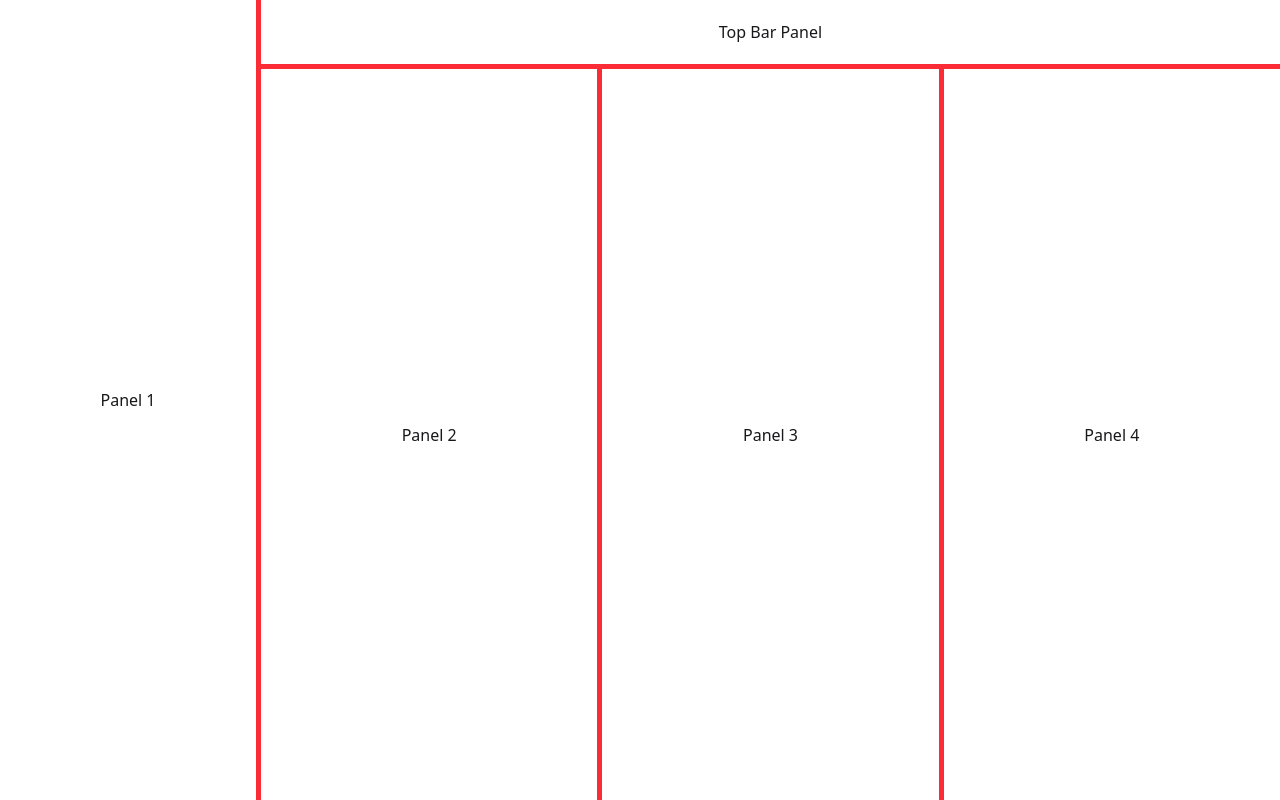
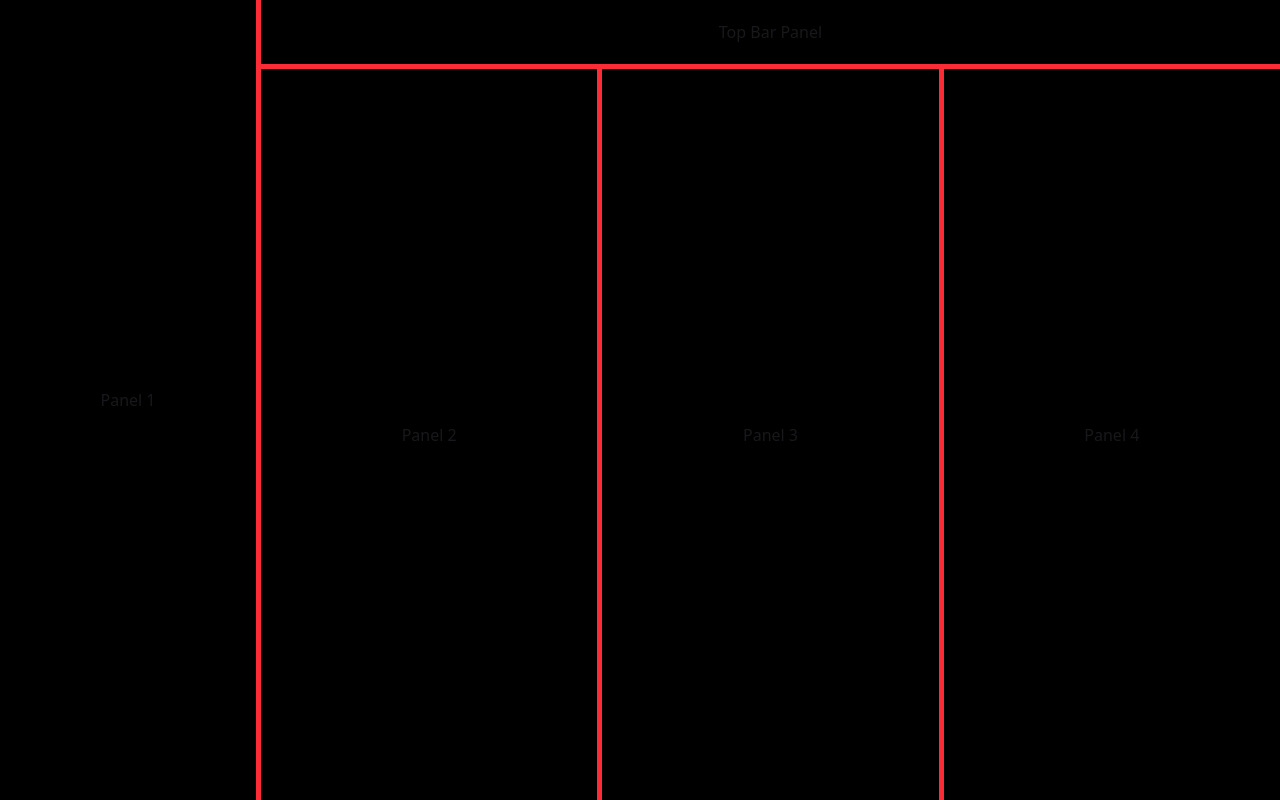
Before and after one commit to no-garlic/lyrical, a Django app: page /song_edit in a window 1280 px wide. Run offline with Django 3.2, Linux system fonts and the light colour scheme.

Commit message:
Add black background utility and update song edit layout for consistency

```diff
--- a/lyrical/templates/lyrical/song_edit.html
+++ b/lyrical/templates/lyrical/song_edit.html
@@ -6,10 +6,10 @@
 
 {% block body %}
     {% csrf_token %}
-    <div id="song-edit-container" class="flex h-screen w-screen overflow-hidden">
+    <div id="song-edit-container" class="flex h-screen w-screen overflow-hidden bg-black">
 
         <!-- Panel 1 (Fixed Width) -->
-        <div id="panel1" class="bg-base-100 w-64 flex-shrink-0 p-2 flex justify-center items-center overflow-hidden">
+        <div id="panel1" class="w-64 flex-shrink-0 p-2 flex justify-center items-center overflow-hidden">
             <div class="h-full w-full flex items-center justify-center">
                 Panel 1
             </div>
@@ -22,7 +22,7 @@
         <div id="right-content-area" class="flex flex-col flex-1 overflow-hidden">
 
             <!-- Fixed height top bar spanning above panels 2, 3, 4 -->
-            <div id="top-bar-panel" class="h-16 bg-base-100 p-2 flex-shrink-0 flex justify-center items-center overflow-hidden">
+            <div id="top-bar-panel" class="h-16 p-2 flex-shrink-0 flex justify-center items-center overflow-hidden">
                 <div class="h-full w-full flex items-center justify-center">
                     Top Bar Panel
                 </div>
@@ -35,7 +35,7 @@
             <div id="main-panels-container" class="flex flex-1 overflow-hidden">
 
                 <!-- Panel 2 (Resizable) -->
-                <div id="panel2" class="bg-base-100 flex-1 p-2 flex justify-center items-center overflow-hidden">
+                <div id="panel2" class="flex-1 p-2 flex justify-center items-center overflow-hidden">
                     <div class="h-full w-full flex items-center justify-center">
                         Panel 2
                     </div>
@@ -45,7 +45,7 @@
                 <div class="splitter bg-red-500 w-[5px] shrink-0" id="splitter2" style="cursor: col-resize;"></div>
 
                 <!-- Panel 3 (Resizable) -->
-                <div id="panel3" class="bg-base-100 flex-1 p-2 flex justify-center items-center overflow-hidden">
+                <div id="panel3" class="flex-1 p-2 flex justify-center items-center overflow-hidden">
                     <div class="h-full w-full flex items-center justify-center">
                         Panel 3
                     </div>
@@ -55,7 +55,7 @@
                 <div class="splitter bg-red-500 w-[5px] shrink-0" id="splitter3" style="cursor: col-resize;"></div>
 
                 <!-- Panel 4 (Resizable) -->
-                <div id="panel4" class="bg-base-100 flex-1 p-2 flex justify-center items-center overflow-hidden">
+                <div id="panel4" class="flex-1 p-2 flex justify-center items-center overflow-hidden">
                     <div class="h-full w-full flex items-center justify-center">
                         Panel 4
                     </div>
```
Also changed, not shown: lyrical/static/lyrical/style/twstyles.css.
